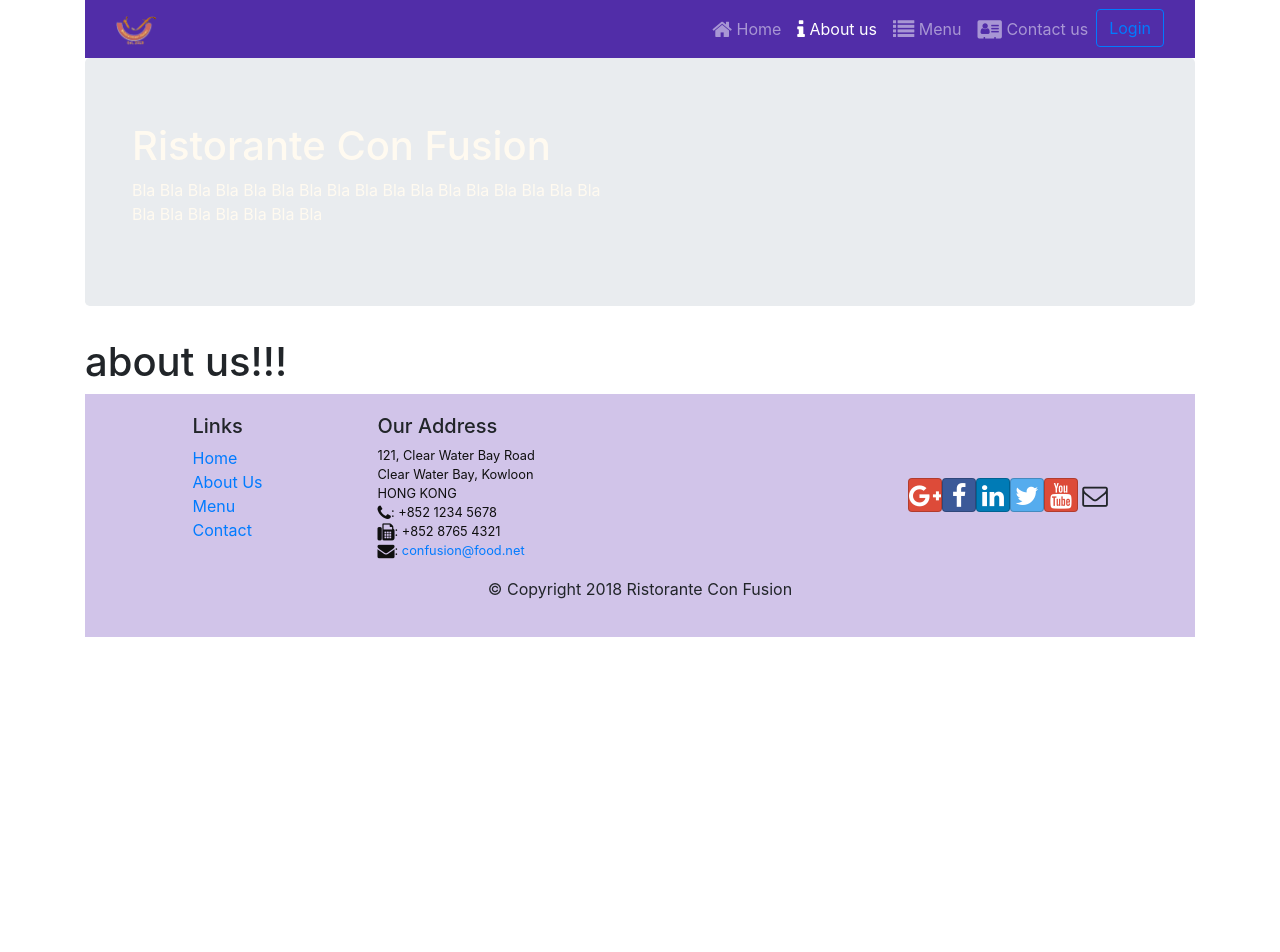
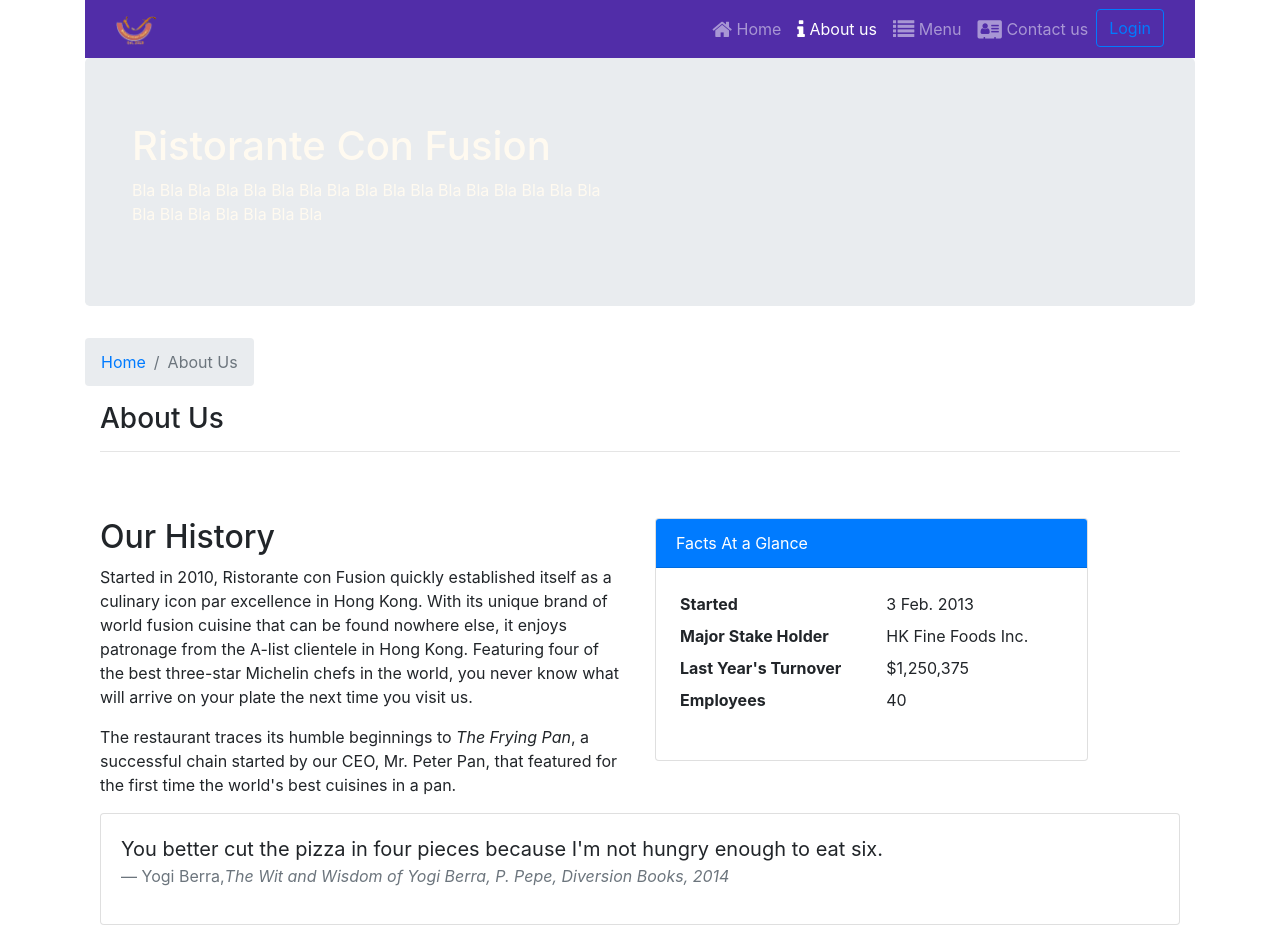
Before and after one commit to ridwanultanvir/Confusion-react-, a React (Create React App) app: page /aboutus in a window 1280 px wide. Shown: the top 952 px of the page. Before the commit the page ends 800 px from the top, so only its background shows below. Built offline with nearby package versions, Linux system fonts and the light colour scheme.

Commit message:
redux architecture added. redux store, reducer function created and project changed accordingly

```diff
--- a/package.json
+++ b/package.json
@@ -11,9 +11,11 @@
     "font-awesome": "^4.7.0",
     "react": "^16.13.1",
     "react-dom": "^16.13.1",
+    "react-redux": "^7.2.0",
     "react-router-dom": "^5.1.2",
     "react-scripts": "3.4.1",
-    "reactstrap": "^8.4.1"
+    "reactstrap": "^8.4.1",
+    "redux": "^4.0.5"
   },
   "scripts": {
     "start": "react-scripts start",
--- a/src/App.js
+++ b/src/App.js
@@ -2,14 +2,20 @@
 import "./App.css";
 import Main from "../src/components/MainComponent";
 import { BrowserRouter } from "react-router-dom";
+import { Provider } from "react-redux";
+import { ConfigureStore } from "./redux/configureStore";
+
+const store = ConfigureStore();
 
 function App() {
   return (
-    <BrowserRouter>
-      <div className="App">
-        <Main />
-      </div>
-    </BrowserRouter>
+    <Provider store={store}>
+      <BrowserRouter>
+        <div className="App">
+          <Main />
+        </div>
+      </BrowserRouter>
+    </Provider>
   );
 }
 
--- a/src/components/AboutComponent.js
+++ b/src/components/AboutComponent.js
@@ -1,13 +1,115 @@
-import React, { Component } from "react";
+import React from "react";
+import {
+  Breadcrumb,
+  BreadcrumbItem,
+  Card,
+  CardBody,
+  CardHeader,
+  Media,
+} from "reactstrap";
+import { Link } from "react-router-dom";
 
-class About extends Component {
-  render() {
-    return (
-      <div>
-        <h1>about us!!!</h1>
+function RenderLeader(props) {
+  return (
+    <Media className="my-3">
+      <Media left className="mr-5">
+        <Media object src={props.leader.image} />
+      </Media>
+      <Media body>
+        <Media heading>{props.leader.name}</Media>
+        <p>{props.leader.designation}</p>
+        <p>{props.leader.description}</p>
+      </Media>
+    </Media>
+  );
+}
+
+function About(props) {
+  const leaders = props.leaders.map((leader) => {
+    return <RenderLeader leader={leader} />;
+  });
+
+  return (
+    <div className="container">
+      <div className="row">
+        <Breadcrumb>
+          <BreadcrumbItem>
+            <Link to="/home">Home</Link>
+          </BreadcrumbItem>
+          <BreadcrumbItem active>About Us</BreadcrumbItem>
+        </Breadcrumb>
+        <div className="col-12">
+          <h3>About Us</h3>
+          <hr />
+        </div>
       </div>
-    );
-  }
+      <div className="row row-content">
+        <div className="col-12 col-md-6">
+          <h2>Our History</h2>
+          <p>
+            Started in 2010, Ristorante con Fusion quickly established itself as
+            a culinary icon par excellence in Hong Kong. With its unique brand
+            of world fusion cuisine that can be found nowhere else, it enjoys
+            patronage from the A-list clientele in Hong Kong. Featuring four of
+            the best three-star Michelin chefs in the world, you never know what
+            will arrive on your plate the next time you visit us.
+          </p>
+          <p>
+            The restaurant traces its humble beginnings to{" "}
+            <em>The Frying Pan</em>, a successful chain started by our CEO, Mr.
+            Peter Pan, that featured for the first time the world's best
+            cuisines in a pan.
+          </p>
+        </div>
+        <div className="col-12 col-md-5">
+          <Card>
+            <CardHeader className="bg-primary text-white">
+              Facts At a Glance
+            </CardHeader>
+            <CardBody>
+              <dl className="row p-1">
+                <dt className="col-6">Started</dt>
+                <dd className="col-6">3 Feb. 2013</dd>
+                <dt className="col-6">Major Stake Holder</dt>
+                <dd className="col-6">HK Fine Foods Inc.</dd>
+                <dt className="col-6">Last Year's Turnover</dt>
+                <dd className="col-6">$1,250,375</dd>
+                <dt className="col-6">Employees</dt>
+                <dd className="col-6">40</dd>
+              </dl>
+            </CardBody>
+          </Card>
+        </div>
+        <div className="col-12">
+          <Card>
+            <CardBody className="bg-faded">
+              <blockquote className="blockquote">
+                <p className="mb-0">
+                  You better cut the pizza in four pieces because I'm not hungry
+                  enough to eat six.
+                </p>
+                <footer className="blockquote-footer">
+                  Yogi Berra,
+                  <cite title="Source Title">
+                    The Wit and Wisdom of Yogi Berra, P. Pepe, Diversion Books,
+                    2014
+                  </cite>
+                </footer>
+              </blockquote>
+            </CardBody>
+          </Card>
+        </div>
+      </div>
+      <div className="row row-content">
+        <div className="col-12">
+          <h2>Corporate Leadership</h2>
+        </div>
+        <div className="col-12">
+          <Media list>{leaders}</Media>
+        </div>
+      </div>
+    </div>
+  );
 }
 
 export default About;
--- a/src/components/HeaderComponent.js
+++ b/src/components/HeaderComponent.js
@@ -41,11 +41,11 @@
     this.toggleModal();
     alert(
       "Username " +
-        this.username.value +
+        this.usernamevar.value +
         " password " +
-        this.password.value +
+        this.passwordvar.value +
         " Rememebr me " +
-        this.remember.checked
+        this.remembervar.checked
     );
     event.preventDefautlt();
   }
@@ -98,6 +98,7 @@
             </Collapse>
           </div>
         </Navbar>
+
         <Jumbotron>
           <div className="container">
             <div className="row row-header">
@@ -111,13 +112,14 @@
             </div>
           </div>
         </Jumbotron>
+
         <Modal
           isOpen={this.state.isModalOpen}
           toggle={() => this.toggleModal()}
         >
           <ModalHeader toggle={() => this.toggleModal()}>Login</ModalHeader>
           <ModalBody>
-            <Form onSubmit={(event) => this.handleLogin(event)}>
+            <Form onSubmit={() => this.handleLogin()}>
               <FormGroup row>
                 <Label for="username" sm={2}>
                   Username:
@@ -128,7 +130,7 @@
                     id="username"
                     name="username"
                     placeholder="username"
-                    innerRef={(input) => (this.username = input)}
+                    innerRef={(input) => (this.usernamevar = input)}
                   ></Input>
                 </Col>
               </FormGroup>
@@ -142,7 +144,7 @@
                     id="password"
                     name="password"
                     placeholder="password"
-                    innerRef={(input) => (this.password = input)}
+                    innerRef={(input) => (this.passwordvar = input)}
                   ></Input>
                 </Col>
               </FormGroup>
@@ -153,7 +155,7 @@
                       <Input
                         type="checkbox"
                         name="remember"
-                        innerRef={(input) => (this.remember = input)}
+                        innerRef={(input) => (this.remembervar = input)}
                       />{" "}
                       Remember me
                     </Label>
--- a/src/components/MainComponent.js
+++ b/src/components/MainComponent.js
@@ -1,8 +1,5 @@
 import React, { Component } from "react";
-import { DISHES } from "../shared/dishes";
-import { COMMENTS } from "../shared/comments";
-import { LEADERS } from "../shared/leaders";
-import { PROMOTIONS } from "../shared/promotions";
+
 import Menu from "./MenuComponent";
 import DishDetail from "./DishDetailComponent";
 import Header from "./HeaderComponent";
@@ -10,7 +7,26 @@
 import Home from "./HomeComponent";
 import Contact from "./ContactComponent";
 import About from "./AboutComponent";
-import { Switch, Route, Redirect } from "react-router-dom";
+import { Switch, Route, Redirect, withRouter } from "react-router-dom";
+import { connect } from "react-redux";
+
+// const mapStateToProps = (state) => {
+//   return {
+//     dishes: state.dishes,
+//     comments: state.comments,
+//     promotions: state.promotions,
+//     leaders: state.leaders,
+//   };
+// };
+
+function mapStateToProps(state) {
+  return {
+    dishes: state.dishes,
+    comments: state.comments,
+    promotions: state.promotions,
+    leaders: state.leaders,
+  };
+}
 
 class Main extends Component {
   //dishId = null;
@@ -19,10 +35,6 @@
     super(props);
     this.state = {
       selectedDish: null,
-      dishes: DISHES,
-      comments: COMMENTS,
-      promotions: PROMOTIONS,
-      leaders: LEADERS,
     };
   }
 
@@ -41,11 +53,11 @@
       return (
         <DishDetail
           dish={
-            this.state.dishes.filter(
+            this.props.dishes.filter(
               (dish) => dish.id === parseInt(match.params.dishId)
             )[0]
           }
-          comments={this.state.comments.filter(
+          comments={this.props.comments.filter(
             (comment) => comment.dishId === parseInt(match.params.dishId)
           )}
         />
@@ -54,12 +66,12 @@
 
     const HomePage = () => (
       <Home
-        dishes={this.state.dishes.filter((dish) => dish.featured === true)[0]}
+        dishes={this.props.dishes.filter((dish) => dish.featured === true)[0]}
         leaders={
-          this.state.leaders.filter((leader) => leader.featured === true)[0]
+          this.props.leaders.filter((leader) => leader.featured === true)[0]
         }
         promotions={
-          this.state.promotions.filter((promo) => promo.featured === true)[0]
+          this.props.promotions.filter((promo) => promo.featured === true)[0]
         }
       />
     );
@@ -72,14 +84,14 @@
           <Route
             exact
             path="/menu"
-            component={() => <Menu dishes={DISHES} />}
+            component={() => <Menu dishes={this.props.dishes} />}
           />
           <Route path="/menu/:dishId" component={DishWithId} />
           <Route path="/contactus">
             <Contact />
           </Route>
           <Route path="/aboutus">
-            <About />
+            <About leaders={this.props.leaders} />
           </Route>
           {/*<Redirect to="/home" />*/}
         </Switch>
@@ -104,4 +116,4 @@
   // }
 }
 
-export default Main;
+export default withRouter(connect(mapStateToProps)(Main));
--- /dev/null
+++ b/src/redux/configureStore.js
@@ -0,0 +1,7 @@
+import { Reducer, initialState } from "./reducer";
+import { createStore } from "redux";
+
+export const ConfigureStore = () => {
+  const store = createStore(Reducer, initialState);
+  return store;
+};
--- /dev/null
+++ b/src/redux/reducer.js
@@ -0,0 +1,15 @@
+import { DISHES } from "../shared/dishes";
+import { COMMENTS } from "../shared/comments";
+import { LEADERS } from "../shared/leaders";
+import { PROMOTIONS } from "../shared/promotions";
+
+export const initialState = {
+  dishes: DISHES,
+  comments: COMMENTS,
+  leaders: LEADERS,
+  promotions: PROMOTIONS,
+};
+
+export const Reducer = (state = initialState, action) => {
+  return state;
+};
```
Also changed, not shown: src/components/ContactComponent.js (+7 -3 lines), 1 other file (tests, documents, lock files or other folders).
